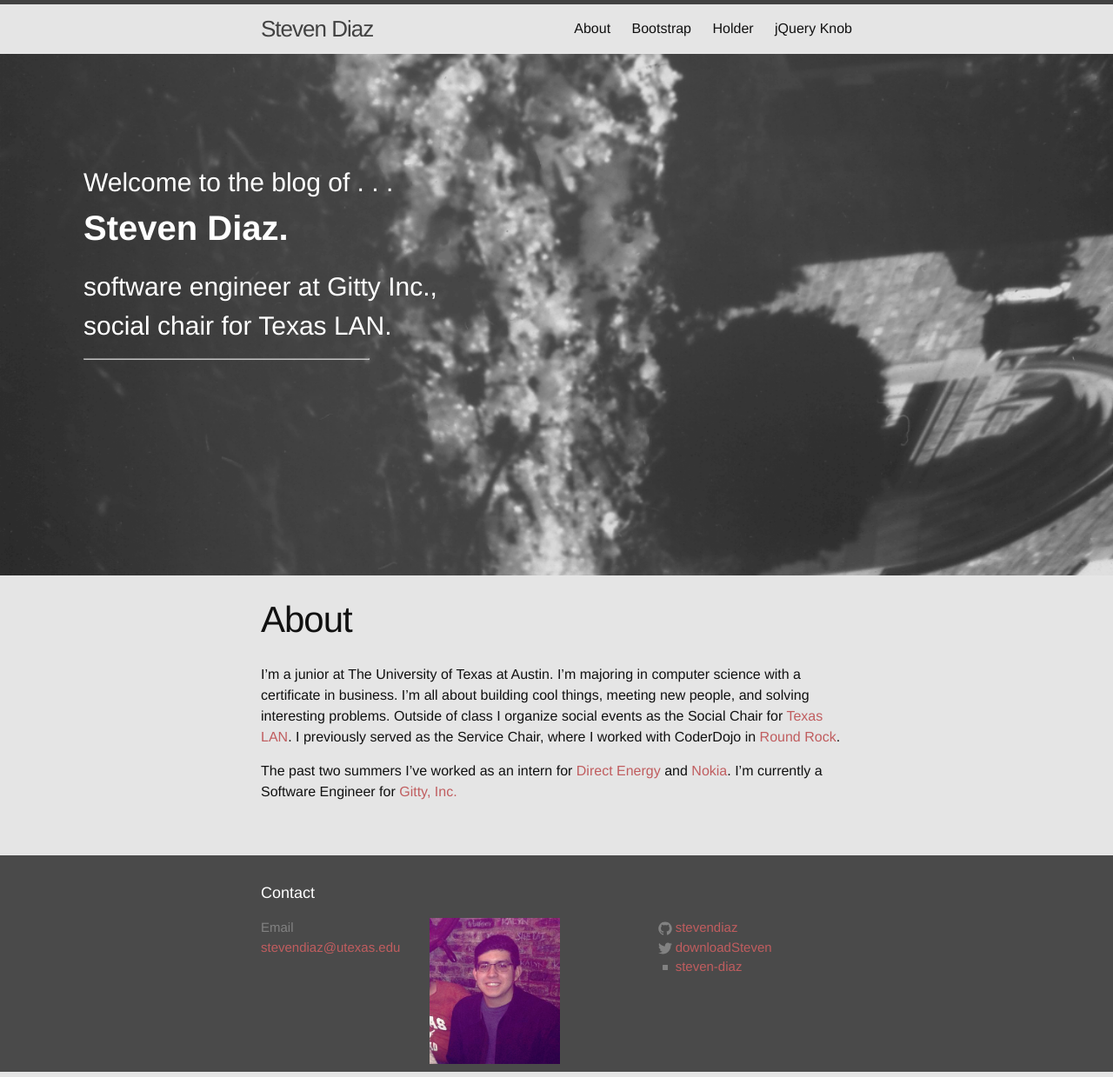
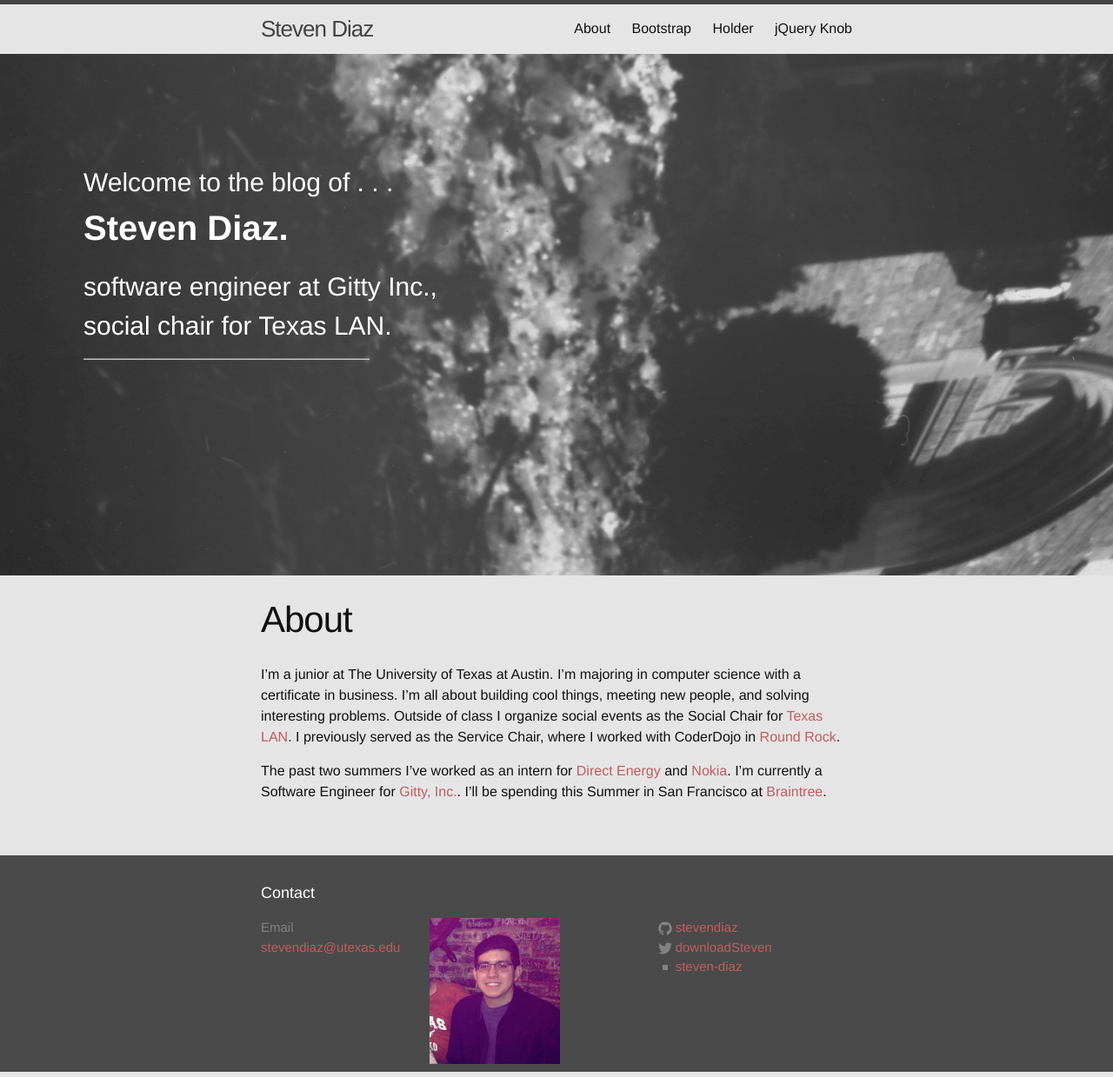
Before and after one commit to stevendiaz/stevendiaz.github.io, a Jekyll site: the page built from about.md, in a window 1280 px wide. Shown: the whole page at 87% size. Built offline with Jekyll 4.4.1, drawn with Linux system fonts in a browser that asks for light colours.

Commit message:
Update about.md

```diff
--- a/about.md
+++ b/about.md
@@ -11,4 +11,4 @@ Outside of class I organize social events as the Social Chair for [Texas LAN](ht
 I previously served as the Service Chair, where I worked with CoderDojo in [Round Rock](http://coderdojorr.weebly.com/).
 
 The past two summers I've worked as an intern for [Direct Energy](https://www.directenergy.com) and [Nokia](https://www.nokia.com).
-I'm currently a Software Engineer for [Gitty, Inc.](https://gitty.xyz)
+I'm currently a Software Engineer for [Gitty, Inc.](https://gitty.xyz). I'll be spending this Summer in San Francisco at [Braintree](https://braintreepayments.com).
```
